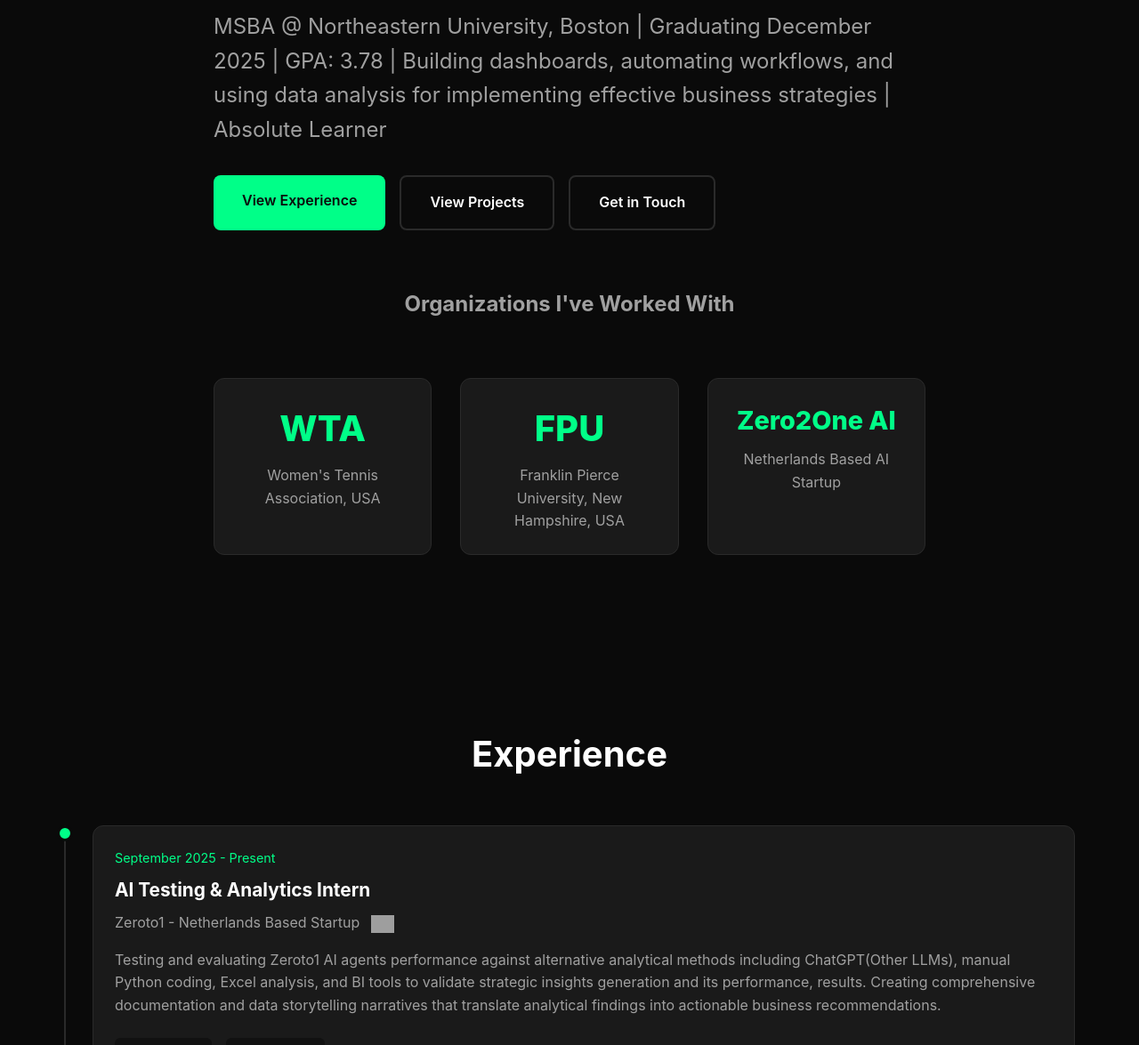
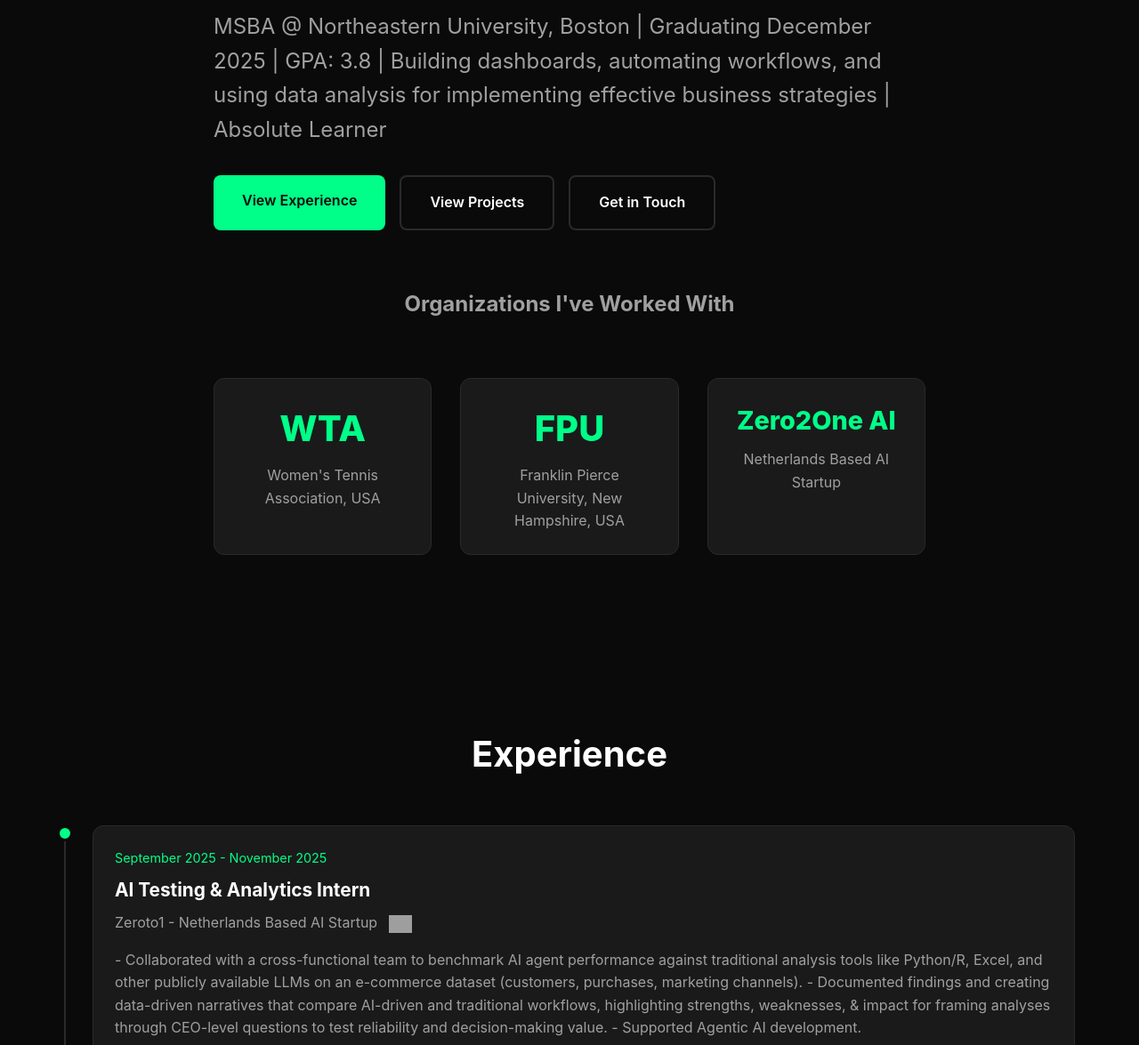
Before and after one commit to prajwalbang/Prajwal-Bang-Portfolio-Website, a plain HTML site: page index.html in a window 1280 px wide. Shown: the part 465-1640 px from the top of the page at 89% size. Drawn offline with Linux system fonts and the light colour scheme; grey boxes are pictures that could not be loaded.

Commit message:
Update index.html

```diff
--- a/index.html
+++ b/index.html
@@ -691,7 +691,7 @@
             <div class="hero-content fade-in">
                 <img src="https://raw.githubusercontent.com/prajwalbang/Portfolio-Website/main/newone%20Copy.JPG" alt="Prajwal Profile Picture" class="profile-pic">
                 <h1>Business Analyst turning insights into impact</h1>
-                <p class="subtitle">MSBA @ Northeastern University, Boston | Graduating December 2025 | GPA: 3.78 | Building dashboards, automating workflows, and using data analysis for implementing effective business strategies | Absolute Learner </p>
+                <p class="subtitle">MSBA @ Northeastern University, Boston | Graduating December 2025 | GPA: 3.8 | Building dashboards, automating workflows, and using data analysis for implementing effective business strategies | Absolute Learner </p>
 
                 <div class="cta-buttons">
                     <a href="#experience" class="btn btn-primary">View Experience</a>
@@ -727,14 +727,16 @@
             <div class="timeline">
                 <div class="timeline-item">
                     <div class="timeline-content">
-                        <div class="timeline-date">September 2025 - Present</div>
+                        <div class="timeline-date">September 2025 - November 2025</div>
                         <h3 class="timeline-title">AI Testing & Analytics Intern</h3>
                         <p class="timeline-company">
-                            Zeroto1 - Netherlands Based Startup
+                            Zeroto1 - Netherlands Based AI Startup
                             <img src="https://cdn.prod.website-files.com/661c6a40bc1b0d7598328822/6667ceac06679fabd794c796_Vertical%20stack.png" alt="Zeroto1" style="height: 20px; vertical-align: middle; margin-left: 8px;">
                         </p>
                         <p class="project-description">
-                            Testing and evaluating Zeroto1 AI agents performance against alternative analytical methods including ChatGPT(Other LLMs), manual Python coding, Excel analysis, and BI tools to validate strategic insights generation and its performance, results. Creating comprehensive documentation and data storytelling narratives that translate analytical findings into actionable business recommendations.
+                           - Collaborated with a cross-functional team to benchmark AI agent performance against traditional analysis tools like Python/R, Excel, and other publicly available LLMs on an e-commerce dataset (customers, purchases, marketing channels).
+                           - Documented findings and creating data-driven narratives that compare AI-driven and traditional workflows, highlighting strengths, weaknesses, & impact for framing analyses through CEO-level questions to test reliability and decision-making value.
+                           - Supported Agentic AI development.
                         </p>
                         <div class="project-links">
                             <a href="https://www.zeroto1.ai/" class="project-link" target="_blank" rel="noopener noreferrer">
@@ -1190,7 +1192,7 @@
                 <div class="contact-card">
                     <div class="contact-icon">📄</div>
                     <h3>Resume</h3>
-                    <a href="https://github.com/prajwalbang/Portfolio-Website/blob/main/Prajwal%20Bang%20Resume.pdf" target="_blank" rel="noopener noreferrer" style="color: var(--text-secondary); text-decoration: none;">
+                    <a href="https://docs.google.com/document/d/1_8zse5HWx86Dnxa3ex3BwKJ6AuqwHcwaEl3y8edDS8M/edit?usp=sharing" target="_blank" rel="noopener noreferrer" style="color: var(--text-secondary); text-decoration: none;">
                         <p class="text-secondary">Download PDF</p>
                     </a>
                 </div>
```
